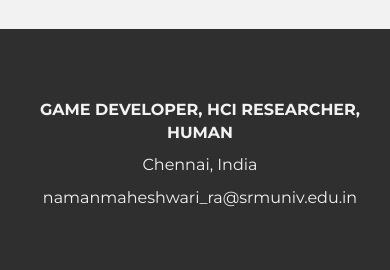
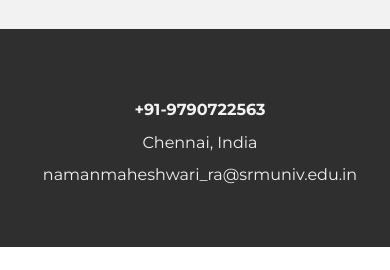
Before and after one commit to namanmaheshwari97/namanmaheshwari97.github.io, a plain HTML site: page about.html in a window 390 px wide. Shown: the part 1229-1499 px from the top of the page. After the commit the page ends 1476 px from the top, so only its background shows below. Drawn offline with nearby package versions, Linux system fonts and the light colour scheme.

Commit message:
Updated footer to add phone number

```diff
--- a/about.html
+++ b/about.html
@@ -99,7 +99,7 @@
 		<div class="container">
 			<div class="row centered">
 				<div class="col-lg-4">
-					<p><b>GAME DEVELOPER, HCI RESEARCHER, HUMAN</b></p>
+					<p><b>+91-9790722563</b></p>
 				</div>
 
 				<div class="col-lg-4">
```
Also changed, not shown: index.html (+1 -1 lines), projects/mediscan.html (+1 -1 lines).
